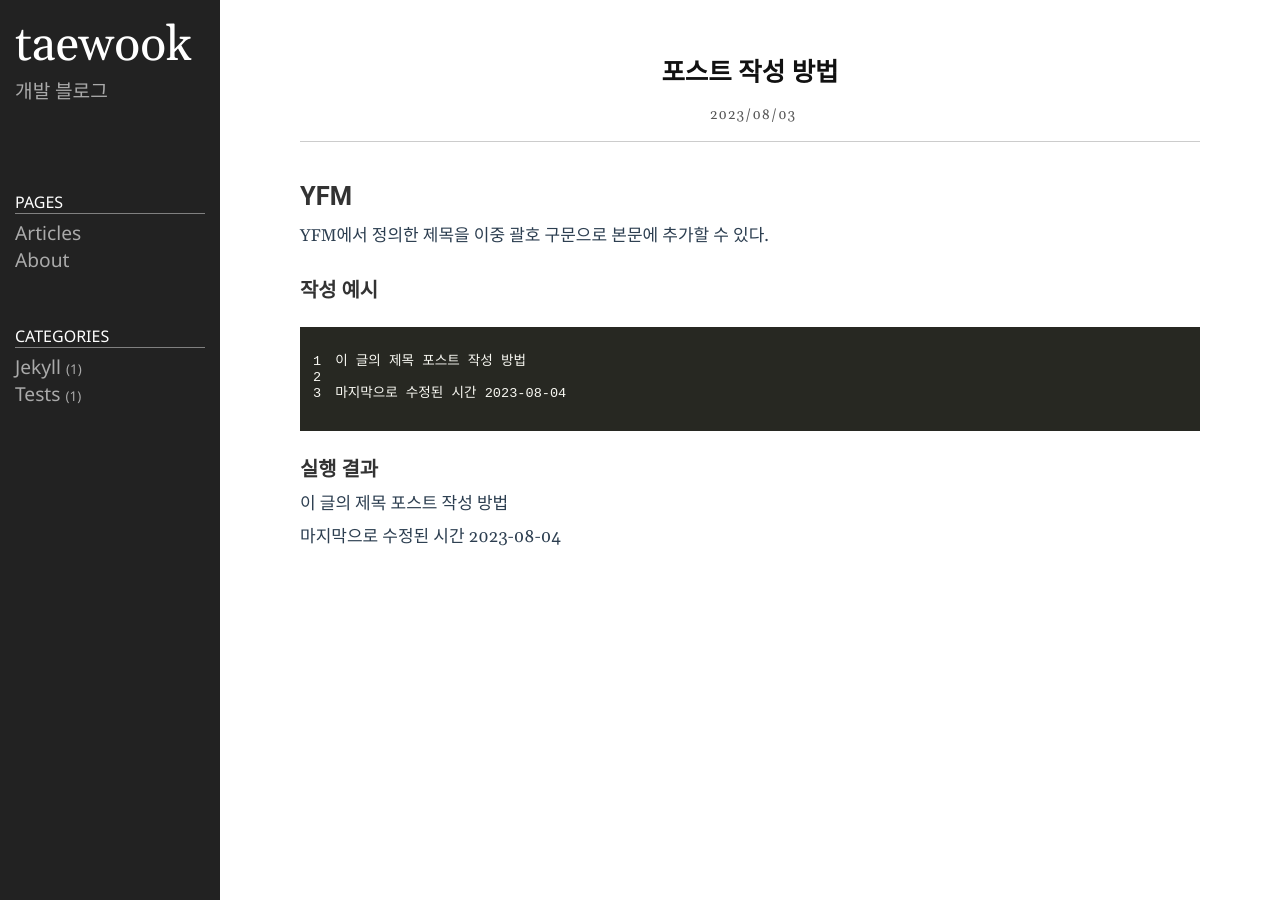
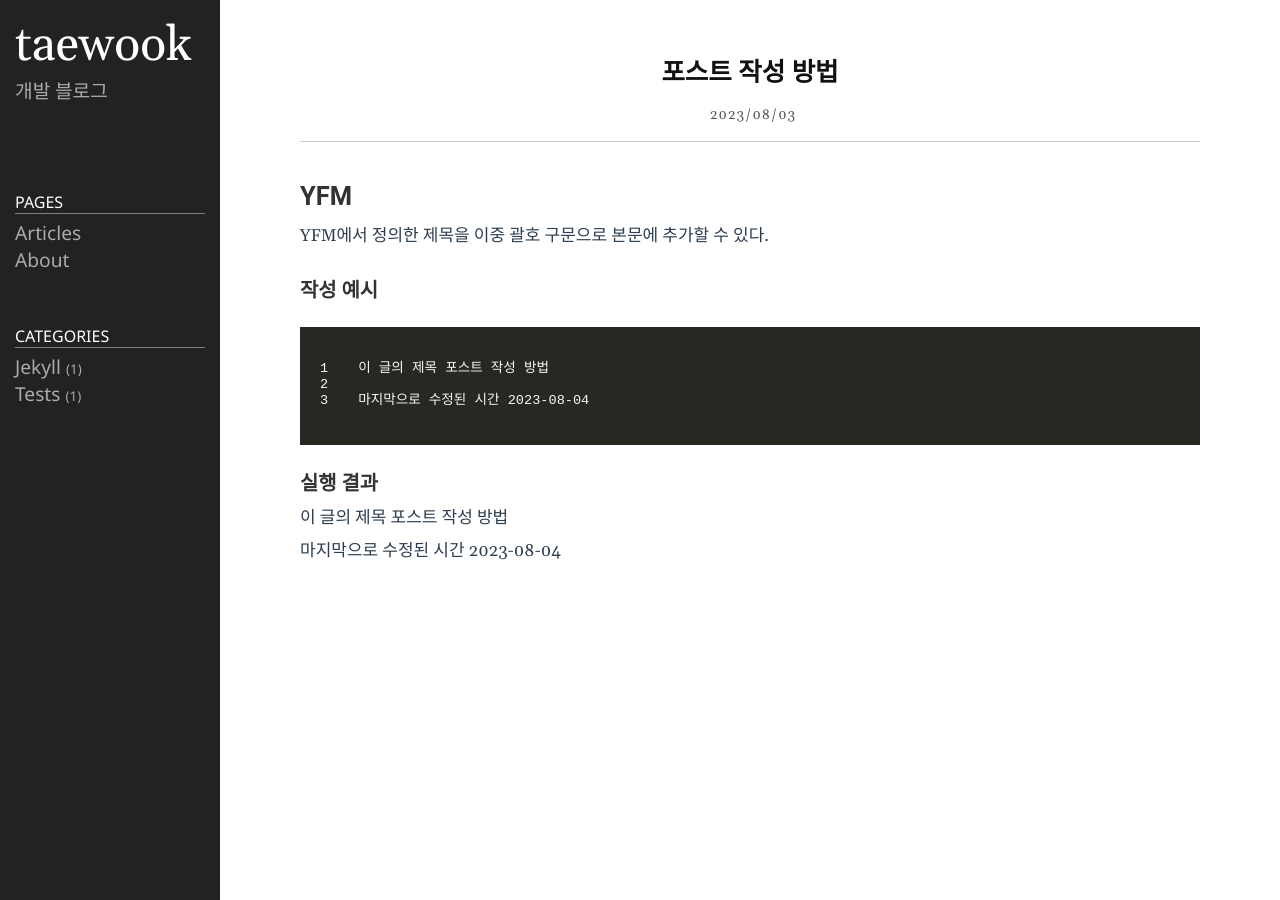
Before and after one commit to taewook02/taewook02.github.io, a Jekyll site: the page built from _posts/2023-08-03-write-post-howto.md, in a window 1280 px wide. Built offline with Jekyll 4.4.1, drawn with Linux system fonts in a browser that asks for light colours.

Commit message:
feat: table 관련 스타일 수정

```diff
--- a/public/css/style.css
+++ b/public/css/style.css
@@ -76,6 +76,10 @@
     font-family: 'Monaco', 'Consolas', sans-serif;
     font-size: 0.8em;
     margin: 0px;
+}
+
+code table, code th, code td {
+    border: none;
 }
 
 .container {
@@ -365,3 +369,15 @@
         display: none;
     }
 }
+
+/* Custom Settings */
+
+table {
+    border-collapse: collapse;
+    border-top: 1px solid #444444;
+}
+
+th, td {
+    border-bottom: 1px solid #444444;
+    padding: 10px;
+}
```
